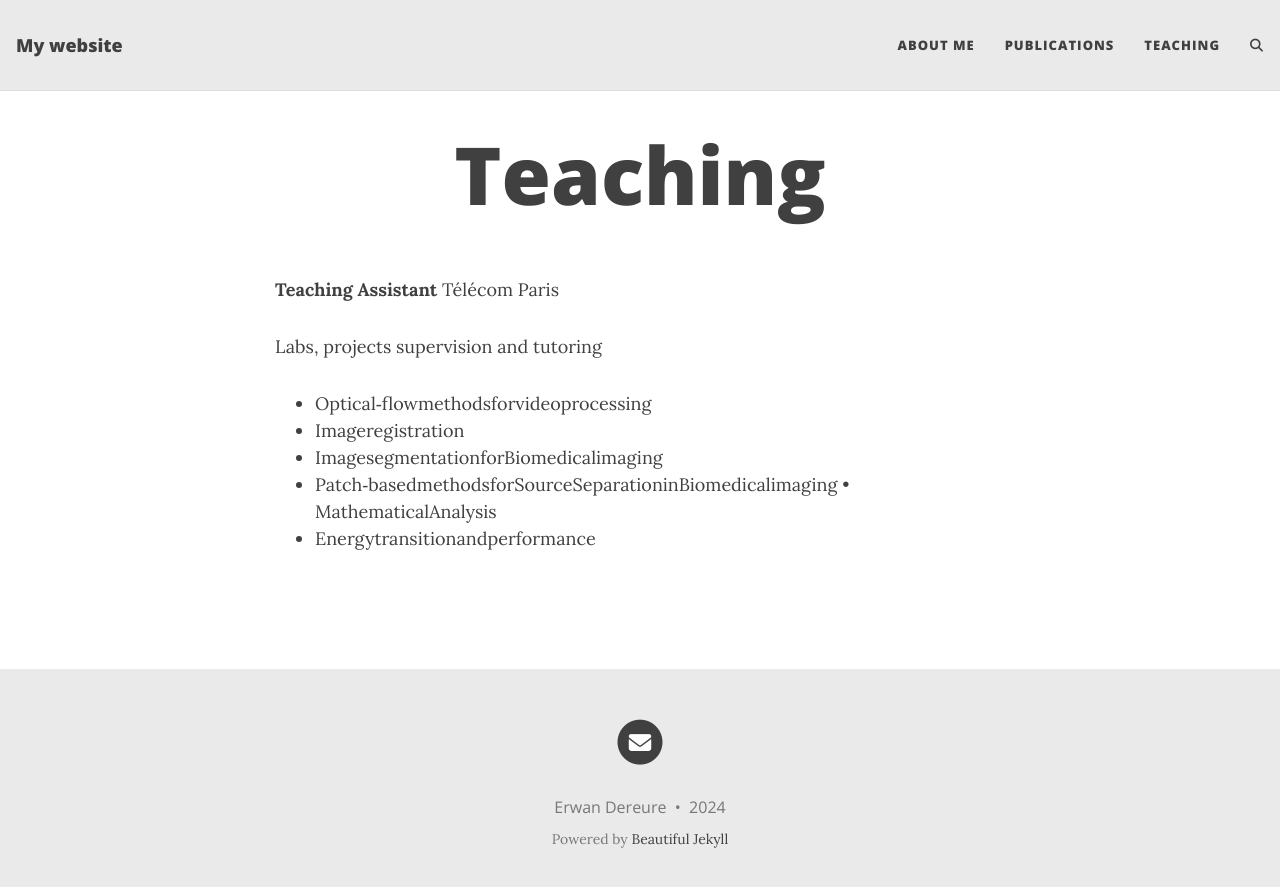
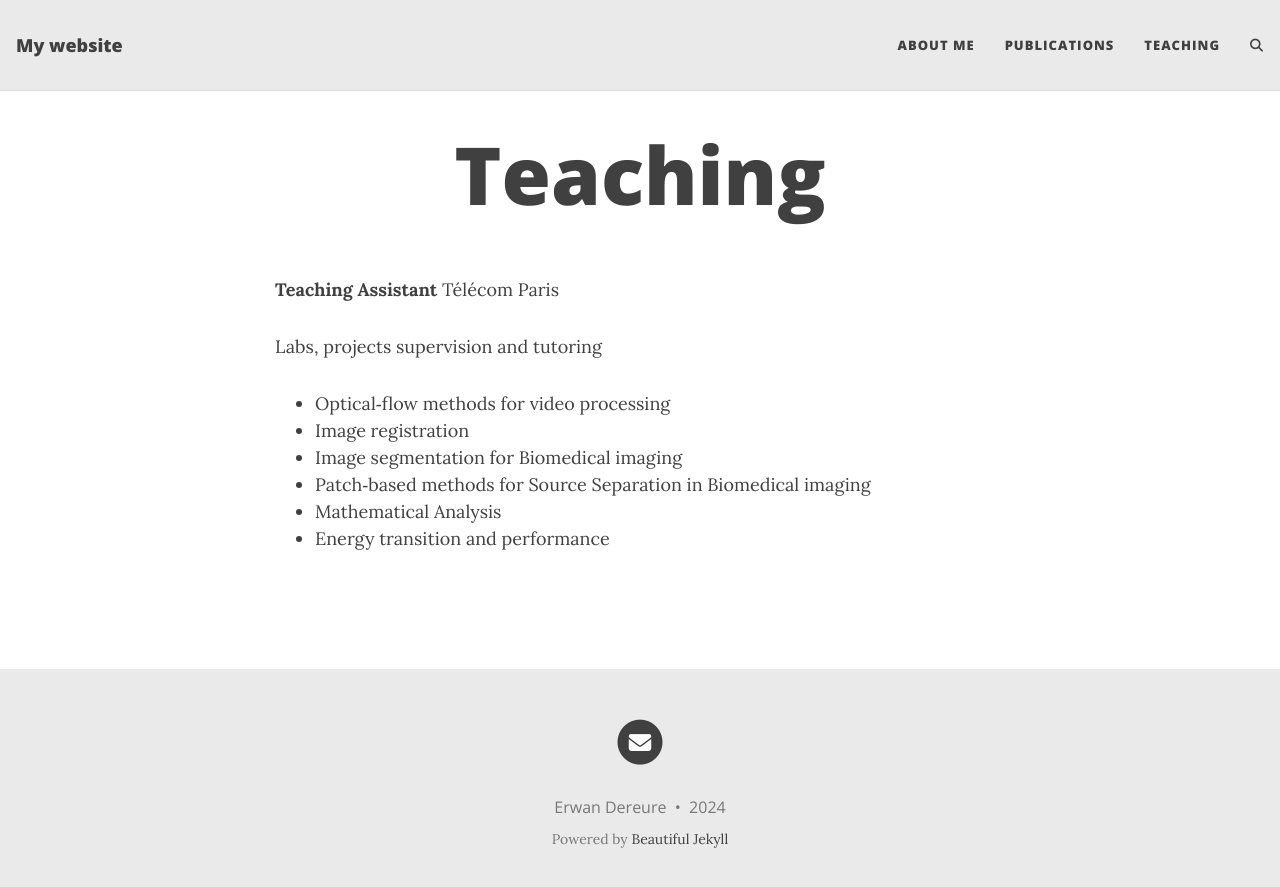
Before and after one commit to DereureErwan/DereureErwan.github.io, a Jekyll site: the page built from teaching.md, in a window 1280 px wide. Shown: the top 887 px of the page. Built offline with Jekyll 4.4.1, drawn with Linux system fonts in a browser that asks for light colours; comment, search, counter and statistics services are not loaded.

Commit message:
correcting teaching

```diff
--- a/teaching.md
+++ b/teaching.md
@@ -7,8 +7,9 @@ title: Teaching
 
 Labs, projects supervision and tutoring
 
-* Optical‐flowmethodsforvideoprocessing
-* Imageregistration
-* ImagesegmentationforBiomedicalimaging
-* Patch‐basedmethodsforSourceSeparationinBiomedicalimaging • MathematicalAnalysis
-* Energytransitionandperformance
+* Optical‐flow methods for video processing
+* Image registration
+* Image segmentation for Biomedical imaging
+* Patch‐based methods for Source Separation in Biomedical imaging
+* Mathematical Analysis
+* Energy transition and performance
```
